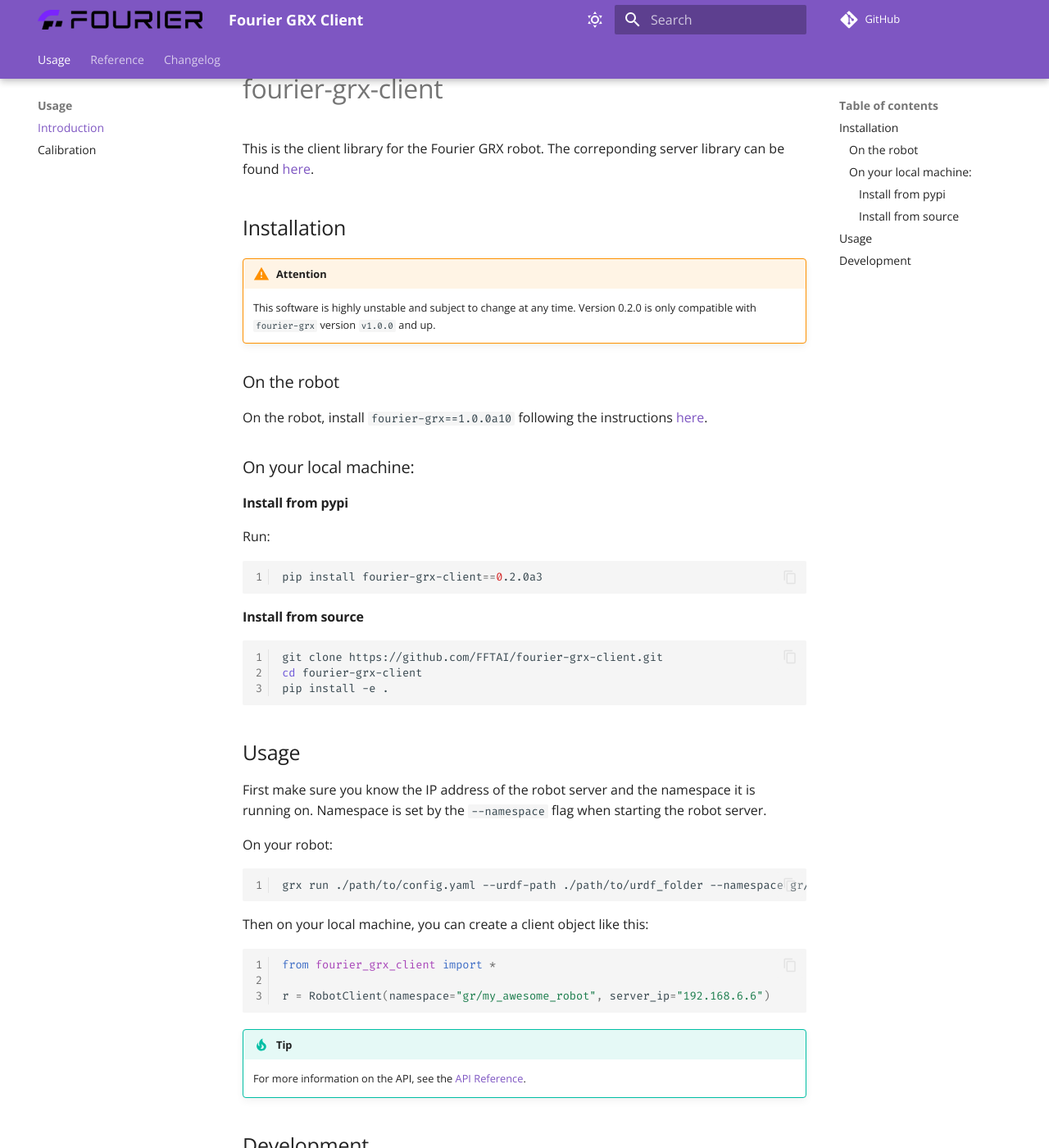
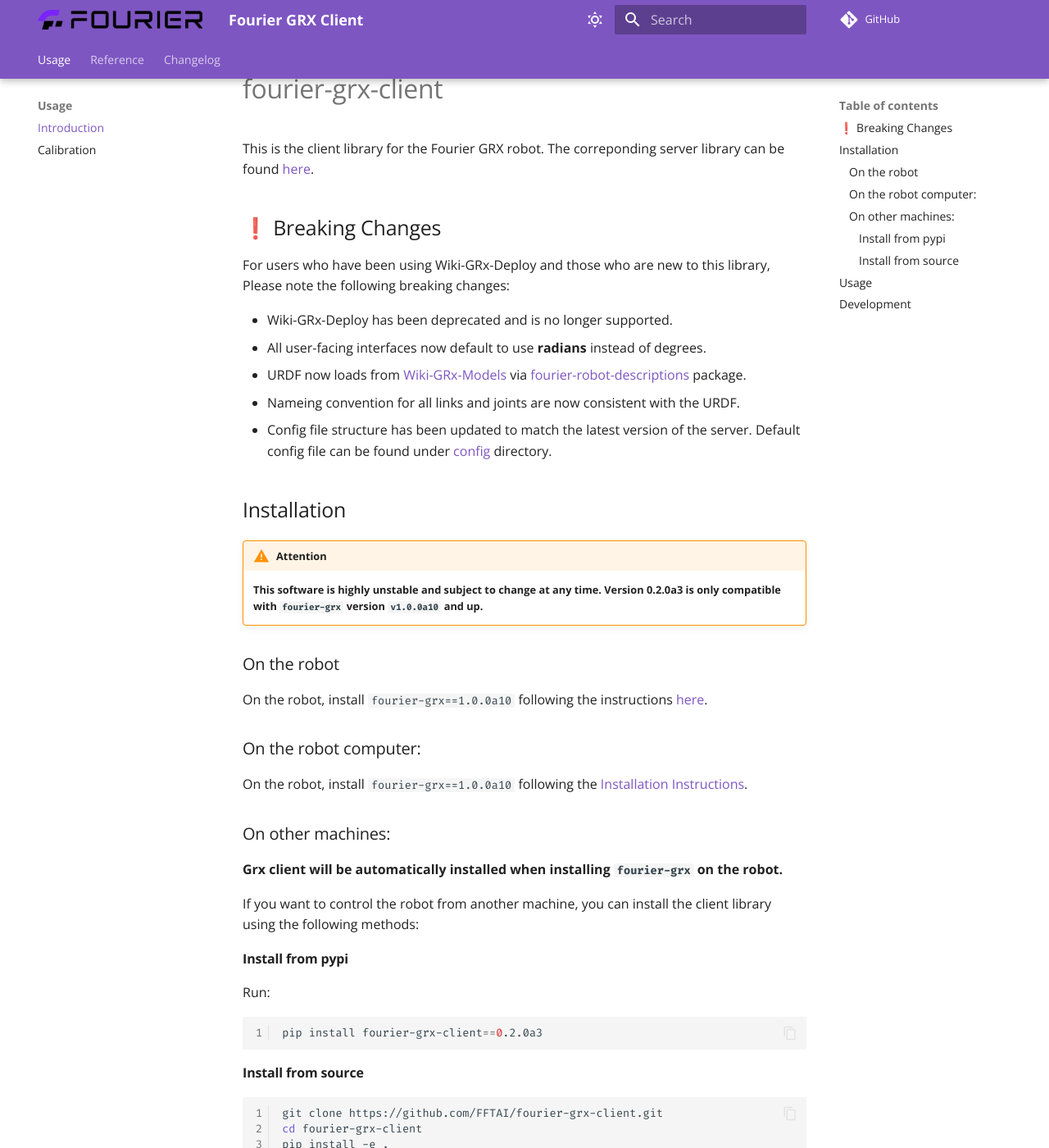
Before and after one commit to FFTAI/fourier-grx-client, an MkDocs documentation site: the page built from docs/index.md, in a window 1280 px wide and 1400 px high, scrolled down 244 px. Shown: the whole window at 82% size. Built offline with MkDocs 1.6.1 and Material for MkDocs 9.7.7, drawn with Linux system fonts in a browser that asks for light colours; comment, search, counter and statistics services are not loaded; the version menu is left out; some of the changed text lies outside the part shown.

Commit message:
sync index and readme

````diff
--- a/docs/index.md
+++ b/docs/index.md
@@ -4,16 +4,35 @@
 This is the client library for the Fourier GRX robot.
 The correponding server library can be found [here](https://pypi.org/project/fourier-grx/1.0.0a10/).
 
+## ❗ Breaking Changes
+
+For users who have been using Wiki-GRx-Deploy and those who are new to this library, Please note the following breaking changes:
+
+- Wiki-GRx-Deploy has been deprecated and is no longer supported.
+- All user-facing interfaces now default to use **radians** instead of degrees.
+- URDF now loads from [Wiki-GRx-Models](https://github.com/FFTAI/Wiki-GRx-Models) via [fourier-robot-descriptions](https://pypi.org/project/fourier-robot-descriptions/) package.
+- Nameing convention for all links and joints are now consistent with the URDF.
+- Config file structure has been updated to match the latest version of the server.
+Default config file can be found under [config](https://gitee.com/FourierIntelligence/fourier-grx-client/tree/main/config) directory.
+
 ## Installation
 
 !!! warning "Attention"
-    This software is highly unstable and subject to change at any time. Version 0.2.0 is only compatible with `fourier-grx` version `v1.0.0` and up.
+    **This software is highly unstable and subject to change at any time. Version 0.2.0a3 is only compatible with `fourier-grx` version `v1.0.0a10` and up.**
 
 ### On the robot
 
 On the robot, install `fourier-grx==1.0.0a10` following the instructions [here](https://github.com/FFTAI/Wiki-GRx-Deploy/tree/1.0.0a10).
 
-### On your local machine:
+### On the robot computer:
+
+On the robot, install `fourier-grx==1.0.0a10` following the [Installation Instructions](https://gitee.com/FourierIntelligence/fourier-grx-client/blob/main/docs/Installation.md).
+
+### On other machines:
+
+**Grx client will be automatically installed when installing `fourier-grx` on the robot.**
+
+If you want to control the robot from another machine, you can install the client library using the following methods:
 
 #### Install from pypi
 
@@ -21,6 +40,7 @@
 
 ```bash
 pip install fourier-grx-client==0.2.0a3
+
 ```
 
 #### Install from source
@@ -33,24 +53,12 @@
 
 ## Usage
 
-First make sure you know the IP address of the robot server and the namespace it is running on. Namespace is set by the `--namespace` flag when starting the robot server.
+Please read the [Tutorial](https://gitee.com/FourierIntelligence/fourier-grx-client/blob/main/Tutorial.ipynb) for a step-by-step guide on how to get started and use the interfaces.
 
-On your robot:
+Demo scripts can be found in the [examples](https://gitee.com/FourierIntelligence/fourier-grx-client/tree/main/examples) directory.
 
-```bash
-grx run ./path/to/config.yaml --urdf-path ./path/to/urdf_folder --namespace gr/my_awesome_robot
-```
 
-Then on your local machine, you can create a client object like this:
-
-```python
-from fourier_grx_client import *
-
-r = RobotClient(namespace="gr/my_awesome_robot", server_ip="192.168.6.6")
-```
-
-!!! tip
-    For more information on the API, see the [API Reference](reference/api.md).
+> For more information on the API, see the [API Reference](https://fftai.github.io/fourier-grx-client/latest/reference/api/).
 
 
 ## Development
@@ -66,3 +74,9 @@
 ```bash
 pdm install -v -d
 ```
+
+3. Install pre-commit hooks:
+
+```bash
+pre-commit install
+```
````
